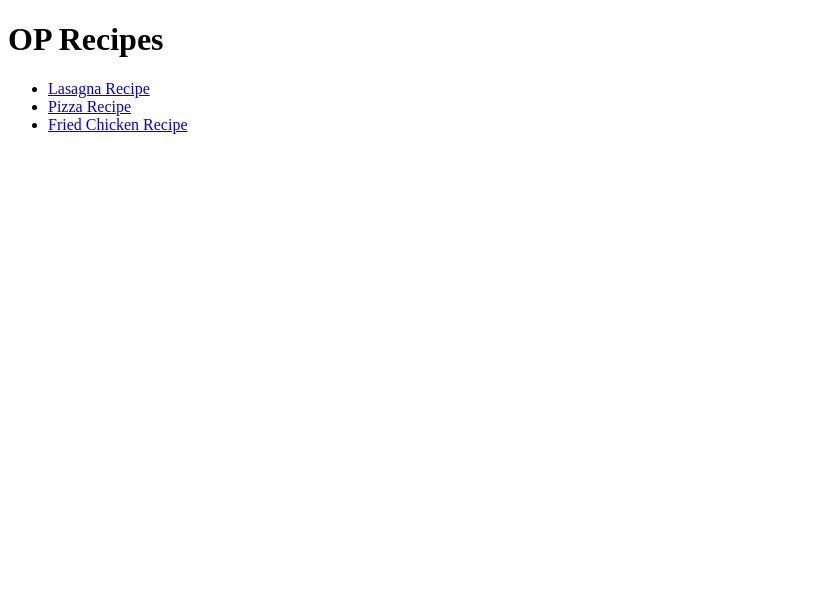
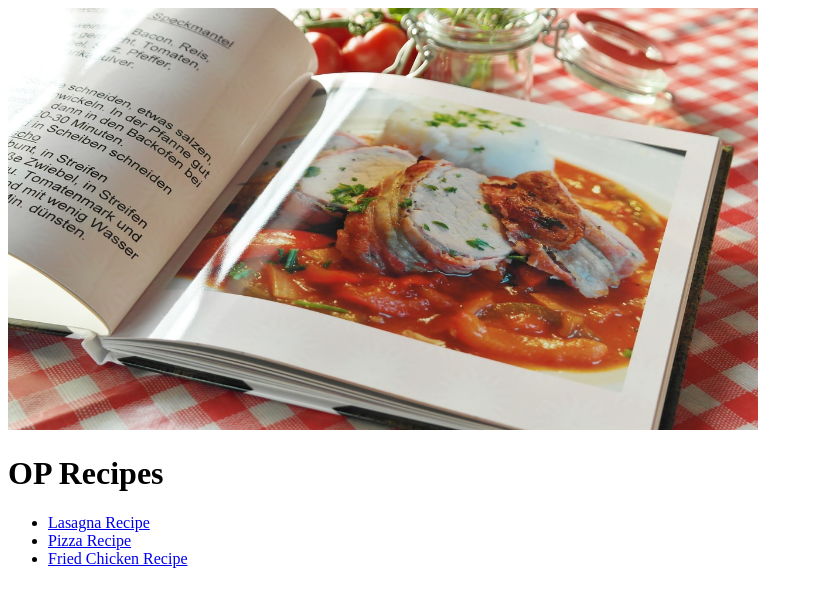
Before and after one commit to RayyanASiddiqui/op-recipes, a plain HTML site: page index.html in a window 1280 px wide. Shown: the whole page, without its empty margins (0-813 px from the left). Drawn offline with Linux system fonts and the light colour scheme.

Commit message:
Modified home page
I added an image of a cookbook on the index page to make it look nicer.

```diff
--- a/index.html
+++ b/index.html
@@ -8,6 +8,7 @@
     </head>
 
     <body>
+        <img src="cookbook-746005_1280.jpg" width="750">
         <h1>OP Recipes</h1>
         <ul>
             <li><a href="recipes/lasagna.html" target="_blank" rel="noopener noreferrer">Lasagna Recipe</a></li>
```
Also changed, not shown: cookbook-746005_1280.jpg (added).
